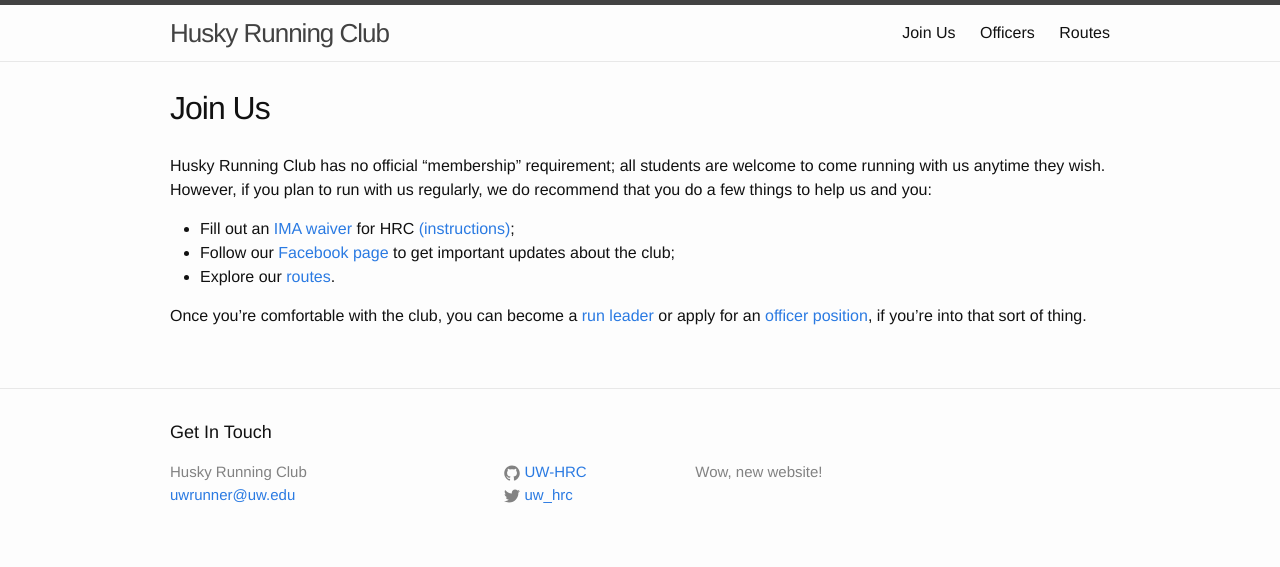
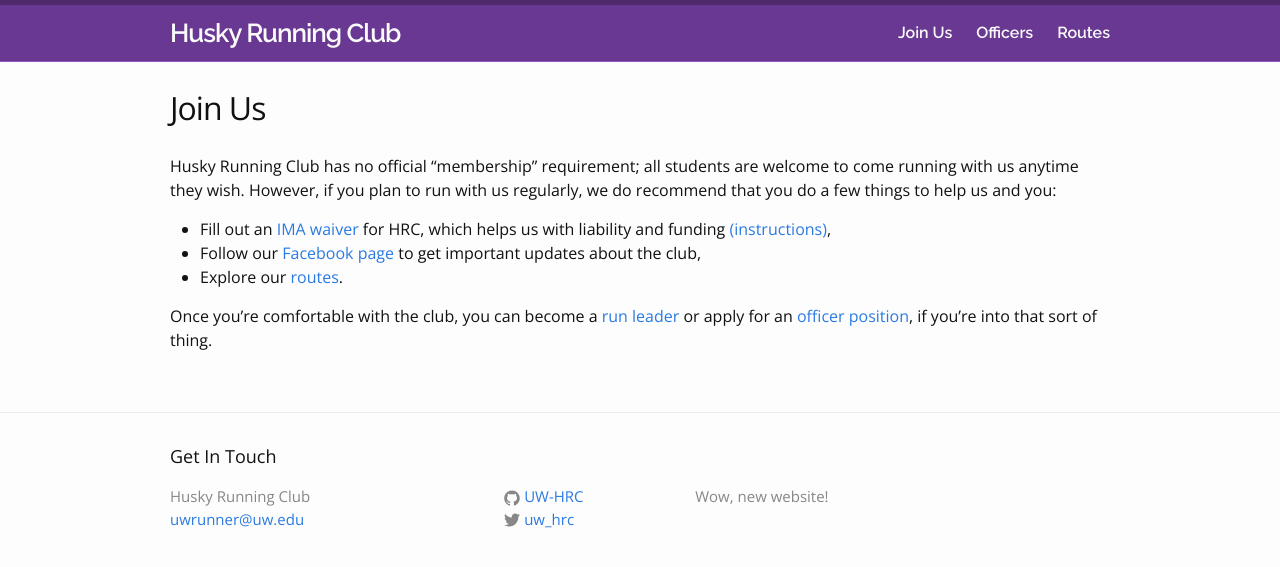
Before and after one commit to UW-HRC/uw-hrc.github.io, a Jekyll site: the page built from a_join_us.md, in a window 1280 px wide. Shown: the top 567 px of the page. Built offline with Jekyll 4.4.1, drawn with Linux system fonts in a browser that asks for light colours.

Commit message:
update fonts and header background color

```diff
--- a/_includes/head.html
+++ b/_includes/head.html
@@ -13,6 +13,7 @@
   <link rel="alternate" type="application/rss+xml" title="{{ site.title | escape }}" href="{{ "/feed.xml" | prepend: full_base_url }}">
   <link rel="stylesheet" href="{{ "/css/custom.css" | prepend: full_base_url }}">
   <link rel="stylesheet" href="{{ "/css/simplegrid.css" | prepend: full_base_url }}">
+  <link href="https://fonts.googleapis.com/css?family=Open+Sans:400,700|Raleway:600" rel="stylesheet">
 
   {% if jekyll.environment == 'production' and site.google_analytics %}
   {% include google-analytics.html %}
--- a/_sass/minima.scss
+++ b/_sass/minima.scss
@@ -15,6 +15,11 @@ $brand-color:      #2a7ae2 !default;
 $grey-color:       #828282 !default;
 $grey-color-light: lighten($grey-color, 40%) !default;
 $grey-color-dark:  darken($grey-color, 25%) !default;
+
+$purple-color: #683892;
+$purple-color-dark: darken($purple-color, 10%);
+$purple-color-light: lighten($purple-color, 15%);
+$text-on-purple: darken(#ffffff, 2%);
 
 // Width of the content area
 $content-width:    800px !default;
--- a/_sass/minima/_layout.scss
+++ b/_sass/minima/_layout.scss
@@ -2,9 +2,10 @@
  * Site header
  */
 .site-header {
-  border-top: 5px solid $grey-color-dark;
-  border-bottom: 1px solid $grey-color-light;
+  border-top: 5px solid $purple-color-dark;
+  border-bottom: 1px solid $purple-color-light;
   min-height: 56px;
+  background-color: $purple-color;
 
   // Positioning context for the mobile navigation icon
   position: relative;
@@ -17,23 +18,26 @@
   letter-spacing: -1px;
   margin-bottom: 0;
   float: left;
+  color: $text-on-purple;
+  font-family: "Raleway", sans-serif;
 
   &,
   &:visited {
-    color: $grey-color-dark;
+    color: $text-on-purple;
   }
 }
 
 .site-nav {
   float: right;
   line-height: 56px;
+  font-family: "Raleway", sans-serif;
 
   .menu-icon {
     display: none;
   }
 
   .page-link {
-    color: $text-color;
+    color: $text-on-purple;
     line-height: $base-line-height;
 
     // Gaps between nav items, but not on the last one
@@ -68,6 +72,7 @@
     .trigger {
       clear: both;
       display: none;
+      background-color: $purple-color;
     }
 
     &:hover .trigger {
--- a/a_join_us.md
+++ b/a_join_us.md
@@ -6,8 +6,8 @@ permalink: "join_us"
 
 Husky Running Club has no official "membership" requirement; all students are welcome to come running with us anytime they wish. However, if you plan to run with us regularly, we do recommend that you do a few things to help us and you:
 
-- Fill out an <a href="https://ima.rsp.washington.edu/Course/Search.aspx" target="_blank">IMA waiver</a> for HRC <a href="/assets/pdf/HowToSignTheOnlineWaiver.pdf" target="_blank">(instructions)</a>;
-- Follow our <a href="https://www.facebook.com/uwhuskyrunningclub/" target="_blank">Facebook page</a> to get important updates about the club;
+- Fill out an <a href="https://ima.rsp.washington.edu/Course/Search.aspx" target="_blank">IMA waiver</a> for HRC, which helps us with liability and funding <a href="/assets/pdf/HowToSignTheOnlineWaiver.pdf" target="_blank">(instructions)</a>,
+- Follow our <a href="https://www.facebook.com/uwhuskyrunningclub/" target="_blank">Facebook page</a> to get important updates about the club,
 - Explore our [routes](/routes).
 
 Once you're comfortable with the club, you can become a [run leader](/officers/responsibilities.html#run_leaders) or apply for an [officer position](/officers/responsibilities.html), if you're into that sort of thing.
--- a/assets/main.scss
+++ b/assets/main.scss
@@ -4,7 +4,7 @@
 @charset "utf-8";
 
 // Our variables
-$base-font-family: "Helvetica Neue", Helvetica, Arial, sans-serif;
+$base-font-family: "Open Sans", "Helvetica Neue", Helvetica, Arial, sans-serif !default;
 $base-font-size:   16px;
 $base-font-weight: 400;
 $small-font-size:  $base-font-size * 0.875;
@@ -16,7 +16,7 @@ $text-color:       #111;
 $background-color: #fdfdfd;
 $brand-color:      #2a7ae2;
 
-$grey-color:       #828282;
+$grey-color:       lighten(#828282, 2%);
 $grey-color-light: lighten($grey-color, 40%);
 $grey-color-dark:  darken($grey-color, 25%);
 
```
Also changed, not shown: index.html (+10 -2 lines).
